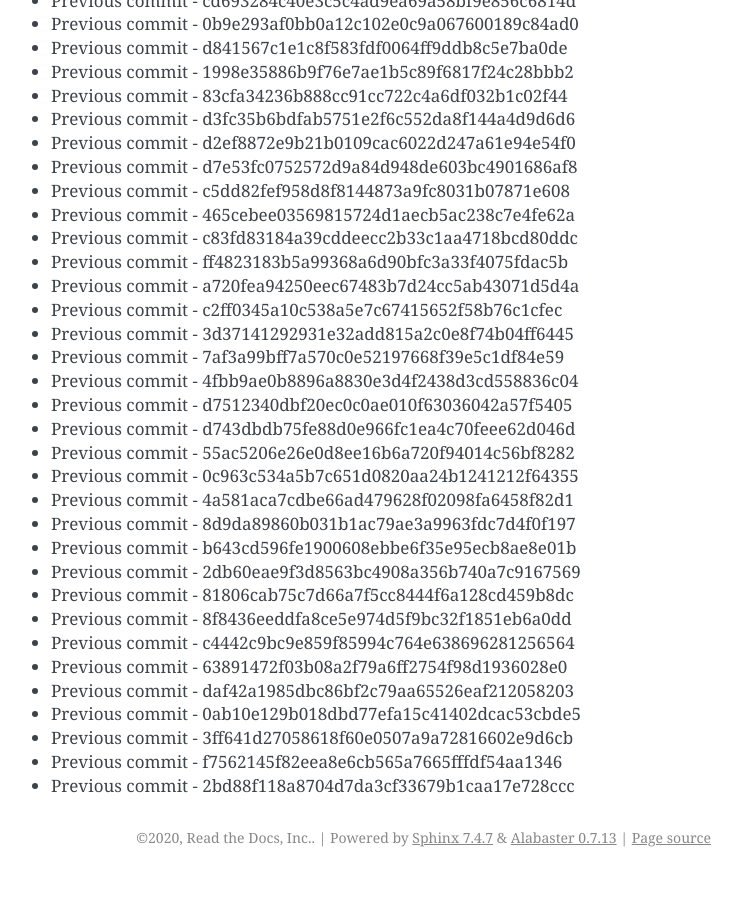
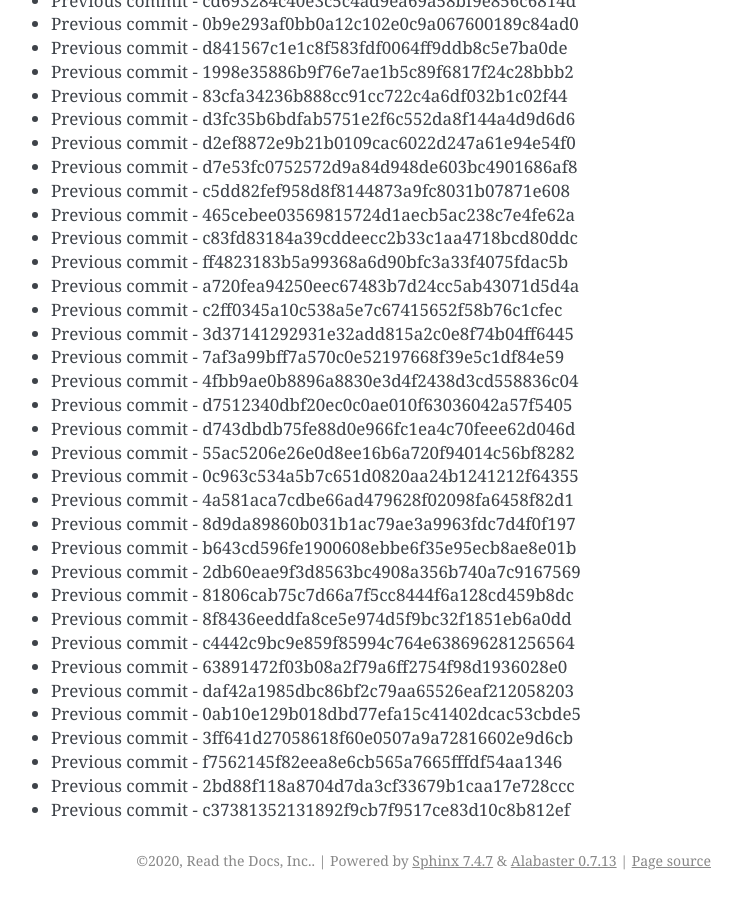
Before and after one commit to readthedocs/rtd-git-stresstest, a Sphinx documentation site: the page built from docs/updates.rst, in a window 1280 px wide and 900 px high, scrolled down 63336 px. Shown: the whole window, without its empty margins (399-1141 px from the left). Built offline with Sphinx 7.4.7, drawn with Linux system fonts in a browser that asks for light colours; before the commit the page ends 64213 px from its top, so only the background shows below that.

Commit message:
Generating commit from previous: c37381352131892f9cb7f9517ce83d10c8b812ef

```diff
--- a/docs/updates.rst
+++ b/docs/updates.rst
@@ -2693,3 +2693,4 @@ It can be tested for any performance characteristics.
 * Previous commit - 3ff641d27058618f60e0507a9a72816602e9d6cb
 * Previous commit - f7562145f82eea8e6cb565a7665fffdf54aa1346
 * Previous commit - 2bd88f118a8704d7da3cf33679b1caa17e728ccc
+* Previous commit - c37381352131892f9cb7f9517ce83d10c8b812ef
```
